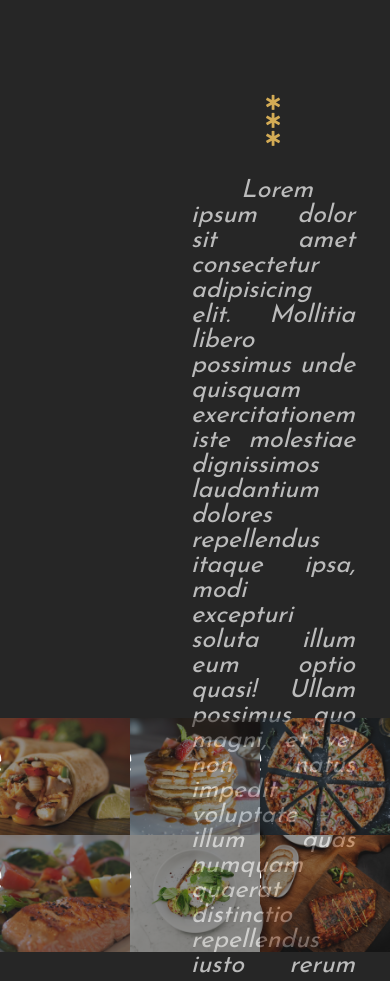
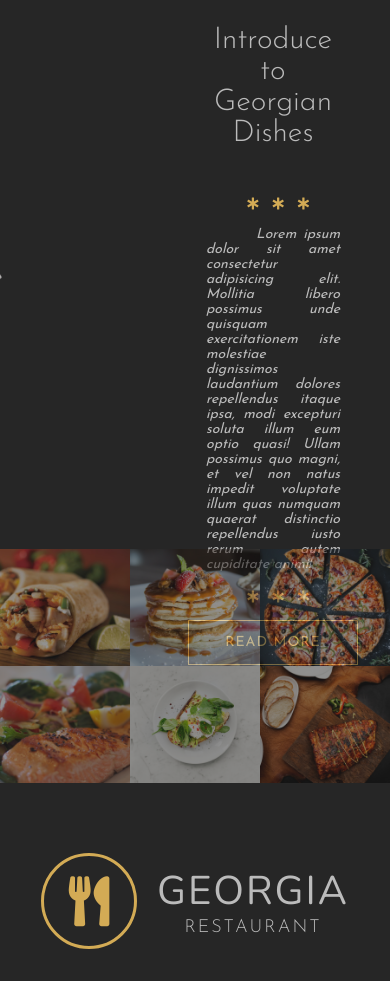
Before and after one commit to RaquelFraktas/restaurant-georgia, a website: page index.html in a window 390 px wide. Shown: the part 886-1867 px from the top of the page. Drawn offline with nearby package versions, Linux system fonts and the light colour scheme.

Commit message:
make responsive and brkpts at 900 1000 1300 1600

```diff
--- a/scss/_components.scss
+++ b/scss/_components.scss
@@ -32,14 +32,25 @@
     border: 3px solid $color-primary;
     border-radius: 50%;
     margin-right: 20px;
-    @include flexLayout
+    text-decoration: none;
+    @include flexLayout;
+
+    @media(max-width: 1000px) {
+      font-size: 50px;
+      width: 90px;
+      height: 90px;
+    }
 }
 
 .main-name {
   font-family: $font-nunito;
   font-size: 50px;
   color: $color-secondary;
-  @include textStyles
+  @include textStyles;
+
+  @media(max-width: 1000px) {
+    font-size: 40px;
+  }
 }
 
 .sub-name {
@@ -56,6 +67,14 @@
   font-weight: 300;
   color: $color-primary;
   margin-bottom: 40px;
+
+  @media(max-width: 1600px) {
+    font-size: 80px;
+  }
+
+  @media(max-width: 1000px) {
+    font-size: 60px;
+  }
 }
 
 .sub-heading {
@@ -64,6 +83,21 @@
   font-weight: 300;
   color: $color-secondary;
   margin-bottom: 80px;
+  text-align: center;
+
+  @media(max-width: 1600px) {
+    font-size: 50px;
+    margin-bottom: 50px;
+  }
+
+  @media(max-width: 1300px) {
+    font-size: 40px;
+    margin-bottom: 30px;
+  }
+
+  @media(max-width: 1000px) {
+    font-size: 30px;
+  }
 }
 
 .main-btn {
@@ -113,14 +147,22 @@
     &-heading {
       font-family: $font-nunito;
       font-size: 50px;
-      @include textStyles(capitalize)
+      @include textStyles(capitalize);
+
+      @media(max-width: 900px) {
+        font-size: 35px;
+      }
     }
 
     &-paragraph {
       font-family: $font-josephineSans;
       font-size: 30px;
       margin-bottom: 30px;
-      @include textStyles(capitalize)
+      @include textStyles(capitalize);
+
+      @media(max-width: 900px) {
+        font-size: 20px;
+      }
     }
 
     &-btn {
@@ -137,6 +179,12 @@
       border-radius: 30px;
       outline:none;
       cursor: pointer;
+
+      @media(max-width: 900px) {
+        font-size: 12px;
+        width: 130px;
+        height: 30px;
+      }
     }
   }
 
--- a/scss/_layout.scss
+++ b/scss/_layout.scss
@@ -125,10 +125,18 @@
   display: flex;
   align-items: center;
 
+  @media(max-width: 900px) {
+    height: 70vh;
+  }
+
   &-left {
     width: 40%;
     position: relative;
     left: -200px;
+
+    @media(max-width: 1300px) {
+      left: -150px;
+    }
 
     img {
       width: 100%;
@@ -144,14 +152,26 @@
     padding: 0 100px;
     box-sizing: border-box;
 
+    @media(max-width: 1300px) {
+      padding: 0 50px;
+    }
+
     .stars {
       margin: 30px 0;
+
+      @media(max-width: 1000px) {
+        margin: 15px 0;
+      }
     }
 
     .star {
       font-size: 15px;
       color: $color-primary;
       margin-left: 10px;
+
+      @media(max-width: 1000px) {
+        font-size: 12px;
+      }
     }
 
     .description {
@@ -163,6 +183,13 @@
 
       &::first-letter {
         padding-left: 50px;
+      }
+      @media(max-width: 1600px) {
+        font-size: 18px;
+      }
+
+      @media(max-width: 1000px) {
+        font-size: 14px;
       }
 
     }
@@ -207,6 +234,10 @@
       &:hover {
         color: $color-primary;
       }
+
+      @media(max-width: 1000px) {
+        font-size: 35px;
+      }
     }
   }
 
```
Also changed, not shown: css/main.css, 1 other file.
